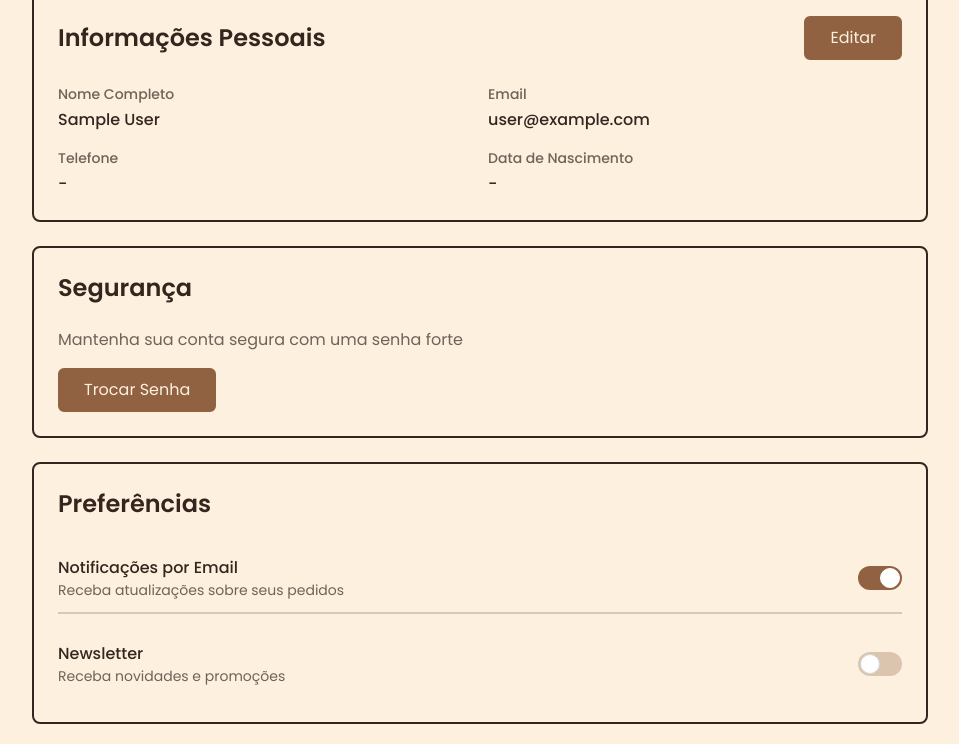
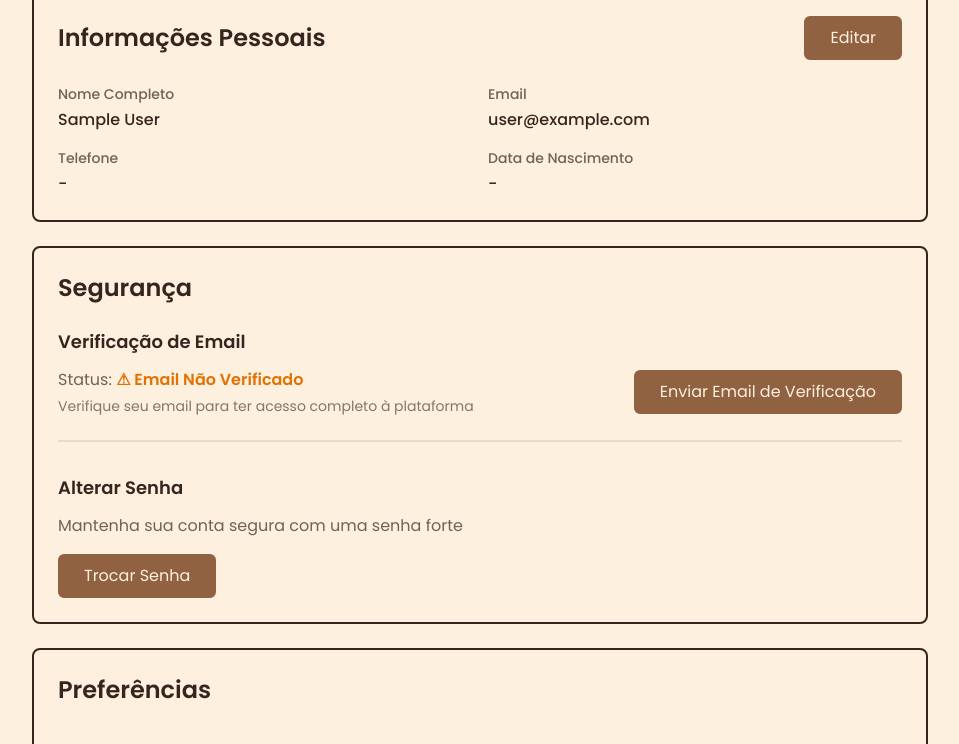
Before and after one commit to MatheusGaviota/la-tazza, a Next.js app: page /perfil in a window 1280 px wide. Shown: the part 558-1302 px from the top of the page, without its empty margins (160-1119 px from the left). Built offline with nearby package versions, Linux system fonts and the light colour scheme; no server answers; sample sign-in values are in the browser's storage; a web font is replaced by a local one.

Commit message:
components: add email verification UI and props to SecurityCard

```diff
--- a/src/components/Profile/SecurityCard.tsx
+++ b/src/components/Profile/SecurityCard.tsx
@@ -11,10 +11,16 @@ interface PasswordData {
 }
 
 interface SecurityCardProps {
+  isEmailVerified: boolean;
   onChangePassword: (data: PasswordData) => void;
+  onSendVerificationEmail: () => void;
 }
 
-export default function SecurityCard({ onChangePassword }: SecurityCardProps) {
+export default function SecurityCard({
+  isEmailVerified,
+  onChangePassword,
+  onSendVerificationEmail
+}: SecurityCardProps) {
   const [isChangingPassword, setIsChangingPassword] = useState(false);
   const [passwordData, setPasswordData] = useState<PasswordData>({
     currentPassword: '',
@@ -57,6 +63,41 @@ export default function SecurityCard({ onChangePassword }: SecurityCardProps) {
         Segurança
       </h2>
 
+      {/* Seção de Verificação de Email */}
+      <div className="mb-8 pb-6 border-b-2 border-foreground/10">
+        <h3 className="text-lg font-semibold text-foreground mb-3">
+          Verificação de Email
+        </h3>
+        <div className="flex items-center justify-between flex-wrap gap-4">
+          <div>
+            <p className="text-foreground/70 mb-1">
+              Status: {' '}
+              <span className={`font-semibold ${isEmailVerified ? 'text-green-600' : 'text-amber-600'}`}>
+                {isEmailVerified ? '✓ Email Verificado' : '⚠ Email Não Verificado'}
+              </span>
+            </p>
+            {!isEmailVerified && (
+              <p className="text-sm text-foreground/60">
+                Verifique seu email para ter acesso completo à plataforma
+              </p>
+            )}
+          </div>
+          {!isEmailVerified && (
+            <Button
+              text="Enviar Email de Verificação"
+              onClick={onSendVerificationEmail}
+              variant="accent"
+              className="w-full sm:w-auto text-center"
+            />
+          )}
+        </div>
+      </div>
+
+      {/* Seção de Alteração de Senha */}
+      <div>
+        <h3 className="text-lg font-semibold text-foreground mb-3">
+          Alterar Senha
+        </h3>
         {!isChangingPassword ? (
           <div>
             <p className="text-foreground/70 mb-4">
@@ -138,6 +179,7 @@ export default function SecurityCard({ onChangePassword }: SecurityCardProps) {
             </div>
           </form>
         )}
+      </div>
     </section>
   );
 }
```
Lines whose indentation alone changed are shown as unchanged.
